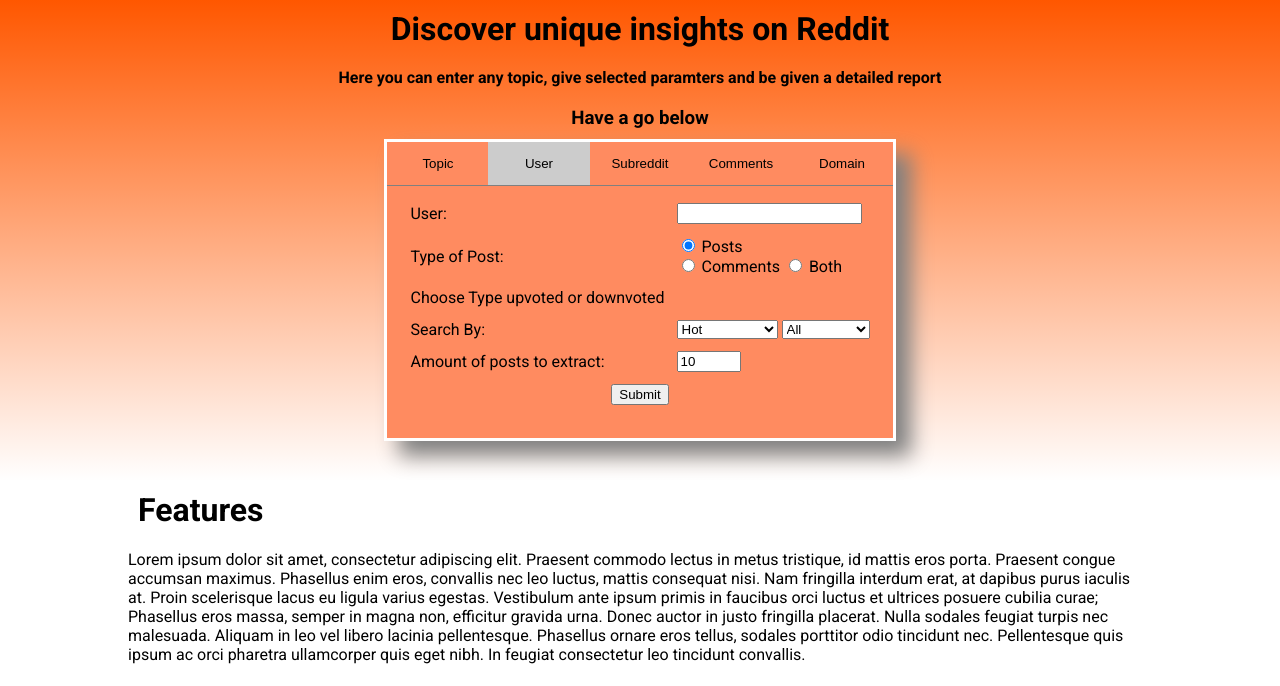
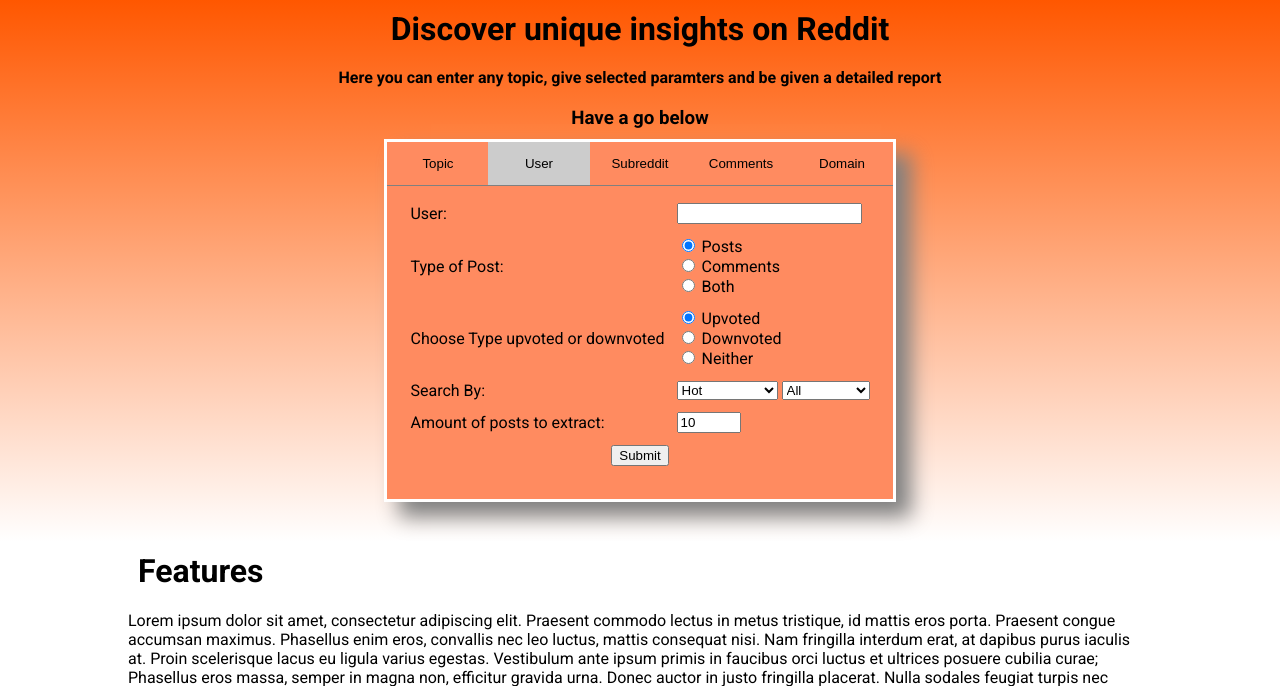
Before and after one commit to DawidP2001/SentimentAnalysisProject, a Flask app: page / in a window 1280 px wide, after a click on "User". Shown: the part 58-744 px from the top of the page. Run offline with Flask 3, Linux system fonts and the light colour scheme; some libraries are stand-ins or nearby versions.

Commit message:
Add radio buttons for vote type selection in user form

```diff
--- a/Website/templates/form.html
+++ b/Website/templates/form.html
@@ -47,13 +47,21 @@
                             <input type="radio" id="postRadioUser" name="postTypeRadioUser" value="posts" checked>
                             <label for="postRadioUser">Posts</label><br>
                             <input type="radio" id="commentRadioUser" name="postTypeRadioUser" value="comments">
-                            <label for="commentRadioUser">Comments</label>
+                            <label for="commentRadioUser">Comments</label><br>
                             <input type="radio" id="bothRadioUser" name="postTypeRadioUser" value="both">
                             <label for="bothRadioUser">Both</label>
                         </td>
                     </tr>
                     <tr>
                         <td><label>Choose Type upvoted or downvoted</label></td>
+                        <td>
+                            <input type="radio" id="upvotedRadioUser" name="typeVoteRadioUser" value="upvoted" checked>
+                            <label for="upvotedRadioUser">Upvoted</label><br>
+                            <input type="radio" id="downvotedRadioUser" name="typeVoteRadioUser" value="downvoted">
+                            <label for="downvotedRadioUser">Downvoted</label><br>
+                            <input type="radio" id="NeitherVotedRadioUser" name="typeVoteRadioUser" value="neither">
+                            <label for="bothVotedRadioUser">Neither</label>
+                        </td>
                     </tr>
                     <tr>
                         <td><label for="typeOfSearchUser">Search By:</label></td>
```
